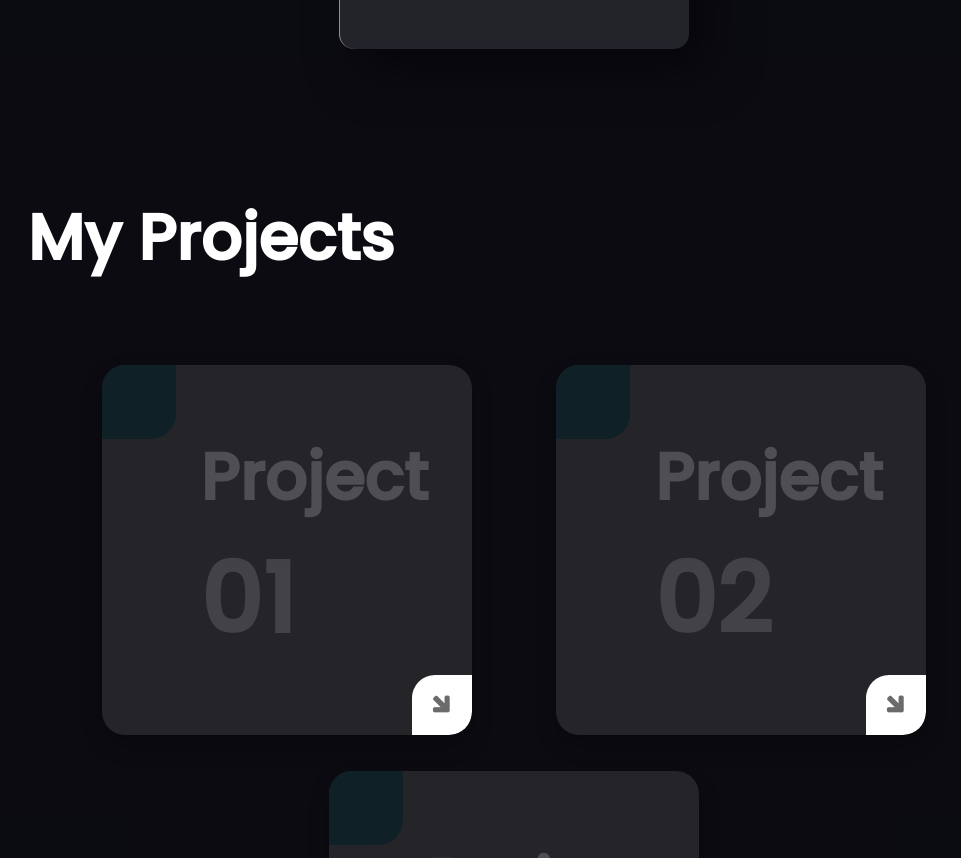
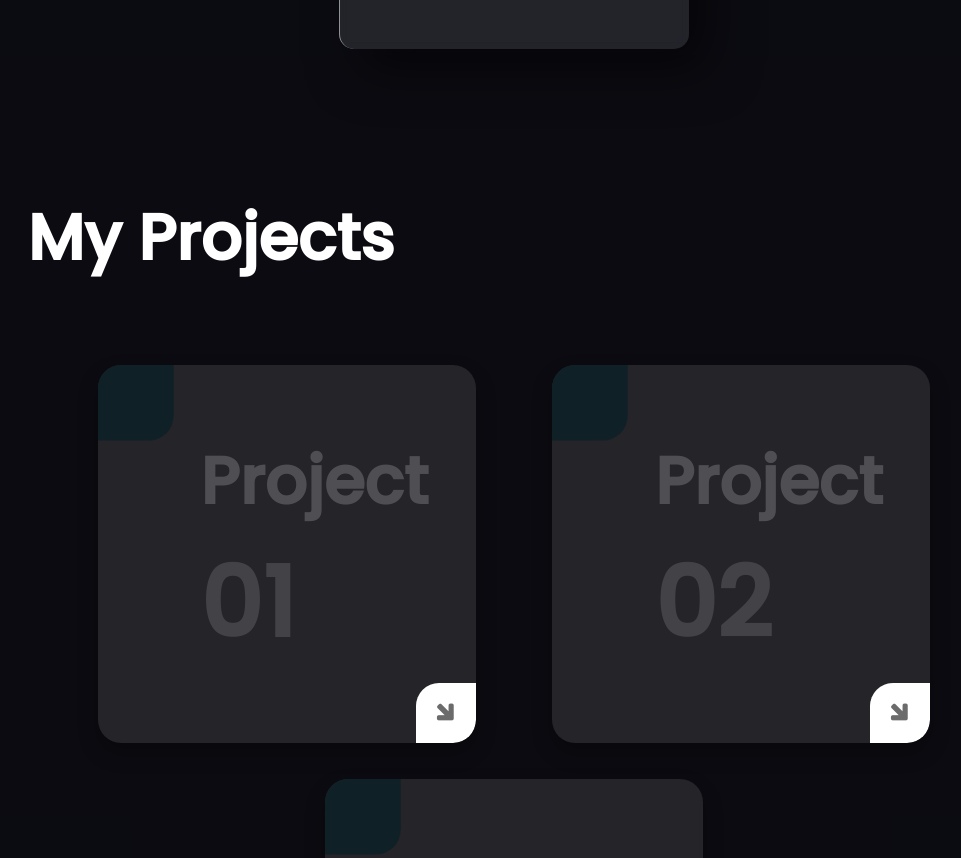
Before and after one commit to angadtewari09/angadtewari09.github.io, a plain HTML site: page index.html in a window 1280 px wide. Shown: the part 3248-4106 px from the top of the page, without its empty margins (126-1087 px from the left). Drawn offline with nearby package versions, Linux system fonts and the light colour scheme.

Commit message:
project section updated

```diff
--- a/Style.css
+++ b/Style.css
@@ -2,6 +2,7 @@
 @import url('https://fonts.googleapis.com/css2?family=Poppins:wght@100;500&display=swap');
 @import url('https://fonts.googleapis.com/css2?family=Barlow:wght@100&display=swap');
 @import url('https://fonts.googleapis.com/css2?family=Josefin+Sans:wght@300&display=swap');
+@import url('https://fonts.googleapis.com/css2?family=Montserrat:wght@100&display=swap');
 * {
     margin:0;
     padding:0;
@@ -417,171 +418,6 @@ footer p {
     top:-80px
 }
 
-
-/*card glass morphism*/
-
-/*
-.baseline {
-    display: flex;
-    justify-content: center;
-    color:white;
-    align-items: center;
-
-
-}
-.container {
-    position: relative;
-    display: flex;
-    justify-content: center;
-    align-items: center;
-    max-width: 80%;
-    border: white 2px dotted;
-    flex-wrap: wrap;
-    z-index:1;
-
-}
-.container .card {
-    position:relative;
-    width: 410px;
-    height: 600px;
-    background: rgba(255,255,255,0.1);
-    box-shadow: 20px 20px 50px rgba(0,0,0,0.5);
-    margin:30px;
-    padding-top: 10px;
-    display: flex;
-    justify-content: center;
-    overflow: hidden;
-    border-radius: 15px;
-    border-top:1px solid rgba(255,255,255,0.5);
-    border-left:1px solid rgba(255,255,255,0.5);
-    backdrop-filter: blur(5px);
-}
-.container .card .content {
-    padding: 20px;
-    text-align: center;
-    transition: 0.5s;
-    transform: translateY(15px);
-    opacity: 1;
-    height: 480px;
-    cursor: pointer;
-    border:white 2px solid;
-    width: 80%;
-}
-.closed {
-    position: absolute;
-    top:5rem;
-}
-.container .card .content h2 {
-    position: absolute;
-    top:-50px;
-    right:20px;
-    color:rgba(255,255,255,0.05);
-    font-size: 8em;
-}
-*/
-
-/*Projects*/
-/*
-.projects {
-    display: flex;
-    justify-content: center;
-    align-items: center;
-
-}
-.pro_container {
-    display: flex;
-    flex-direction: space-around;
-    justify-content: center;
-    width: 80%;
-    position: relative;
-    flex-wrap: wrap;
-    margin: auto;
-}
-.pro_container .pro_card {
-    position: relative;
-    height: 400px;
-    width: 450px;
-    background: #fff;
-    display: flex;
-    flex-wrap: wrap;
-    margin-left: 2rem;
-    margin-right: 5rem;
-    margin-top: 2rem;
-    margin-bottom: 2rem;
-}
-.pro_container .pro_card .pro_content {
-    margin-left: auto;
-    margin-right: 5%;
-    width: 75%;
-    height: 100%;
-    padding: 20px;
-    display: flex;
-    justify-content: center;
-    align-items: center;
-}
-.pro_container .pro_card .imgbox {
-    position: absolute;
-    top:0;
-    left: 0;
-    width:100%;
-    height: 100%;
-    background: #333;
-    z-index: 1;
-    display: flex;
-    justify-content: center;
-    align-items: center;
-    overflow:hidden;
-    transition: 0.5 ease-in-out;
-}
-.pro_container .pro_card:hover .imgbox {
-    width: 150px;
-    height: 150px;
-    transition: all 0.5s ease-in-out;
-    background: linear-gradient(#ff0057, #95a9a6);
-    left:-60px;
-    top:calc(50% - 80px);
-}
-
-
-.pro_container .pro_card .imgbox h1 {
-    font-size: 10rem;
-    color: rgba(255,255,255,0.5);
-    opacity: 0.2;
-}
-.pro_container .pro_card .imgbox h2 {
-    position: absolute;
-    bottom: 210px;
-    left: 17%;
-    width: 100%;
-    font-size: 6rem;
-    color:rgba(225, 255, 255, 0.3);
-    opacity: 0.7;
-    font-weight: 700;
-}
-.pro_container .pro_card:hover .imgbox h1 {
-    font-size: 6rem;
-    color: white;
-    opacity: 1;
-}
-
-.pro_container .pro_card .pro_content div{
-
-    margin-left: auto;
-    margin-right: auto;
-    width: 100%;
-    height: 80%;
-    padding-left:12px;
-    align-items: center;
-}
-.pro_container .pro_card .pro_content a {
-    display: inline-block;
-    margin-top: 10px;
-    padding: 5px 10px;
-    background: #333;
-    text-decoration:none;
-    color: white;
-}
- */
 .projectile {
     background:rgba(22, 22, 35, 0.5);
     min-height: 100vh;
@@ -613,15 +449,15 @@ footer p {
     /* border:white solid 1px; */
 }
 .box {
-    width: 370px;
-    height: 370px;
+    width: 378px;
+    height: 378px;
     box-shadow: 0 10px 20px rgba(0,0,0,0.28);
     border-radius: 23px;
     background: rgba(255,255,255,0.1);
     flex-direction: column;
     color: white;
     position: relative;
-    overflow: hidden;
+    overflow: hidden ;
     display: flex;
     flex-wrap: wrap;
    margin-left:0.51rem;
@@ -640,8 +476,19 @@ footer p {
      font-size: 6rem;
      opacity: 0.7;
 }
+.skilled::-webkit-scrollbar {
+    display: none;
+}
 .skilled {
     color:rgba(255, 255, 255, 0.555);
+    width: 89%;
+    height: 200px;
+    overflow-y: scroll;
+    overflow-wrap: normal;
+    font-family: 'Montserrat', sans-serif;
+    line-height: 24.69px;
+    scrollbar-width: none;
+    -ms-overflow-style: none;
 }
 .arr_container, .cancel {
     position: absolute;
@@ -677,6 +524,7 @@ footer p {
     border-radius: 25px;
     padding: 40px 0 0 20px;
     transition: all 0.4s;
+
 }
 .left_container p {
     font-size: 2.3rem !important;
@@ -688,7 +536,7 @@ footer p {
     transform: translate(-80%,-80%) rotate(90deg);
 }
 
-.left_container .skilled div {
+.left_container .skilled div  {
     display: inline-block;
     color: rgba(155,155,155);
     border: 1px solid rgba(155,155,155);
@@ -698,7 +546,8 @@ footer p {
 }
 .left_container .icons
 {
-    font-size: 1.6rem;
+    font-size: 1.2rem;
+
     margin-top: 10px;
 }
 .left_container .icons a
@@ -776,7 +625,9 @@ a {
     .box {
         width: 345px;
         height: 345px;
-
+    }
+    .skilled {
+        height: 179px;
     }
 }
 @media ( max-width:950px) {
@@ -885,6 +736,9 @@ a {
             margin-right: 10px;
             transition: all 0.4s;
         }
+        .skilled {
+            height: 135px;
+        }
     }
 
     .menu-toggle .bar {
@@ -894,7 +748,7 @@ a {
         transition: all 0.3s ease-in-out;
         background: white;
     }
-    @media screen and (max-width:900px) {
+ @media screen and (max-width:900px) {
         .nav-container {
             position: relative;
         }
--- a/index.html
+++ b/index.html
@@ -182,7 +182,7 @@
                             Lorem ipsum dolor sit amet.
                         </div>
                         <div class="icons">
-                            <a href="#">Know More</a>
+                            <a href="https://github.com/angadtewari09/Photography-website">Know More</a>
                         </div>
                         <div class="cancel center cancel2">
                             <i class="fa fa-times"></i>
```
